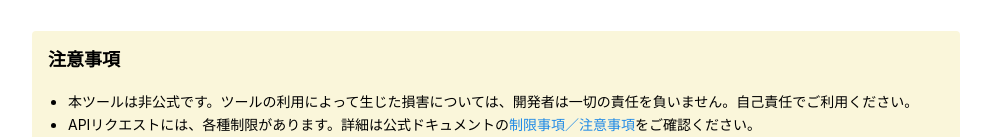
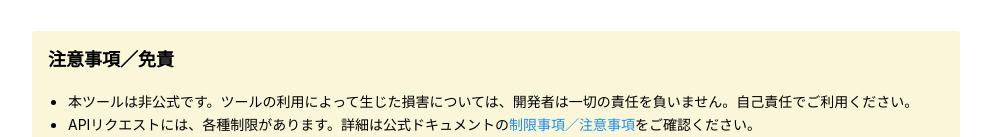
Before and after one commit to shimotsu4431/microCSV, a Next.js app: page / in a window 1280 px wide. Shown: the part 364-501 px from the top of the page, without its empty margins (144-1135 px from the left). Built offline with nearby package versions, Linux system fonts and the light colour scheme.

Commit message:
READMEと注意事項コンポーネントの内容を整理し、使い方セクションを追加。注意事項のタイトルを「注意事項／免責」に変更。

```diff
--- a/app/components/Precautions.tsx
+++ b/app/components/Precautions.tsx
@@ -5,7 +5,7 @@ import { Paper, Stack, Title, Anchor, Text } from '@mantine/core'
 export const Precautions = () => (
   <Paper p="md" style={{ backgroundColor: '#faf6da' }}>
     <Stack>
-      <Title order={4}>注意事項</Title>
+      <Title order={4}>注意事項／免責</Title>
       <ul style={{ margin: 0, paddingLeft: '20px' }}>
         <li>
           <Text size="sm">
```
Also changed, not shown: 1 other file (tests, documents, lock files or other folders).
